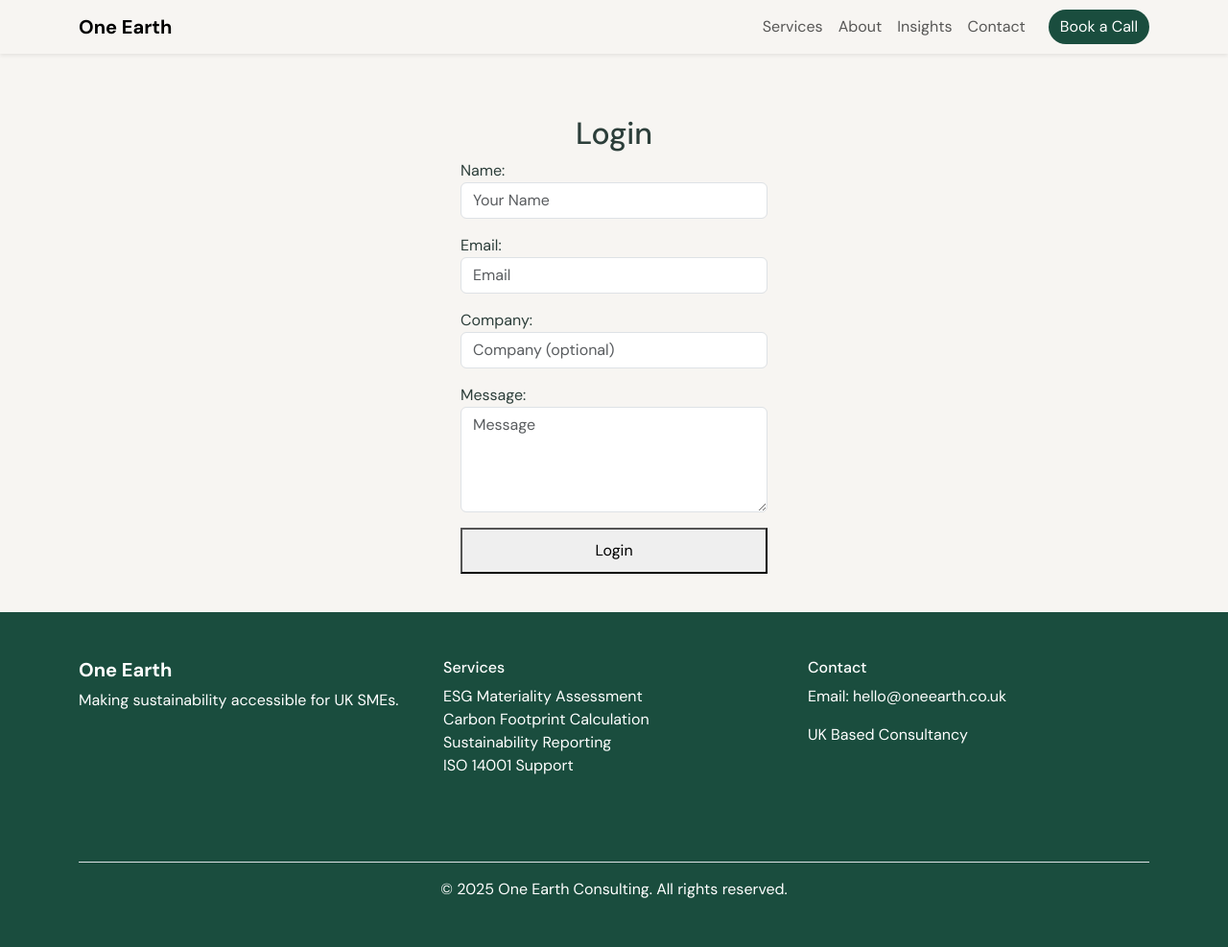
After one commit to ShaheenBanu12/one-earth-production, a Django app: template templates/registration.html/login.html in a window 1280 px wide. The commit adds this page. Shown: the whole page at 96% size. Run offline with Django 5.2, Linux system fonts and the light colour scheme; the template is opened without the code that fills it: values that come from a table or form of the project are taken from there, others are empty.

Commit message:
sync frontend changes

```diff
--- a/oneearth/settings.py
+++ b/oneearth/settings.py
@@ -30,7 +30,7 @@ SECRET_KEY = os.getenv("SECRET_KEY","fallback-secret-key")
 
 DEBUG = os.getenv("DEBUG","False") == "True"
 
-ALLOWED_HOSTS = ["*"]
+ALLOWED_HOSTS = ['one-earth.onrendor.com','127.0.0.1','localhost']
 
 
 # ======================================================
--- a/oneearth/urls.py
+++ b/oneearth/urls.py
@@ -25,6 +25,8 @@ from django.views.generic import TemplateView
 
 from core.sitemaps import BlogSitemap
 from core import views
+from django.urls import include
+
 
 
 # ==========================================
@@ -56,6 +58,7 @@ urlpatterns = [
              template_name="robots.txt",
              content_type="text/plain"
          )),
+    path('accounts/', include('django.contrib.auth.urls')),
 ]
 
 
--- a/templates/base.html
+++ b/templates/base.html
@@ -24,7 +24,7 @@
     <link href="https://cdn.jsdelivr.net/npm/bootstrap@5.3.0/dist/css/bootstrap.min.css" rel="stylesheet">
 
     <!-- Google Fonts -->
-    <link href="https://fonts.googleapis.com/css2?family=DM+Sans:wght@400;500;600;700&family=Fraunces:wght@400;500;600;700&display=swap" rel="stylesheet">
+     <link href="https://fonts.googleapis.com/css2?family=DM+Sans:wght@400;500;600;700&family=Playfair+Display:wght@500;700&display=swap" rel="stylesheet">
 
     <!-- Custom CSS -->
     <link rel="stylesheet" href="{% static 'css/main.css' %}">
--- /dev/null
+++ b/templates/registration.html/login.html
@@ -0,0 +1,16 @@
+{% extends "base.html" %}
+
+{% block content %}
+<div style="max-width:400px;margin:auto;padding:40px;">
+    <h2 style="text-align:center;">Login</h2>
+
+    <form method="post">
+        {% csrf_token %}
+        {{ form.as_p }}
+
+        <button type="submit" style="width:100%;padding:10px;">
+            Login
+        </button>
+    </form>
+</div>
+{% endblock %}
```
